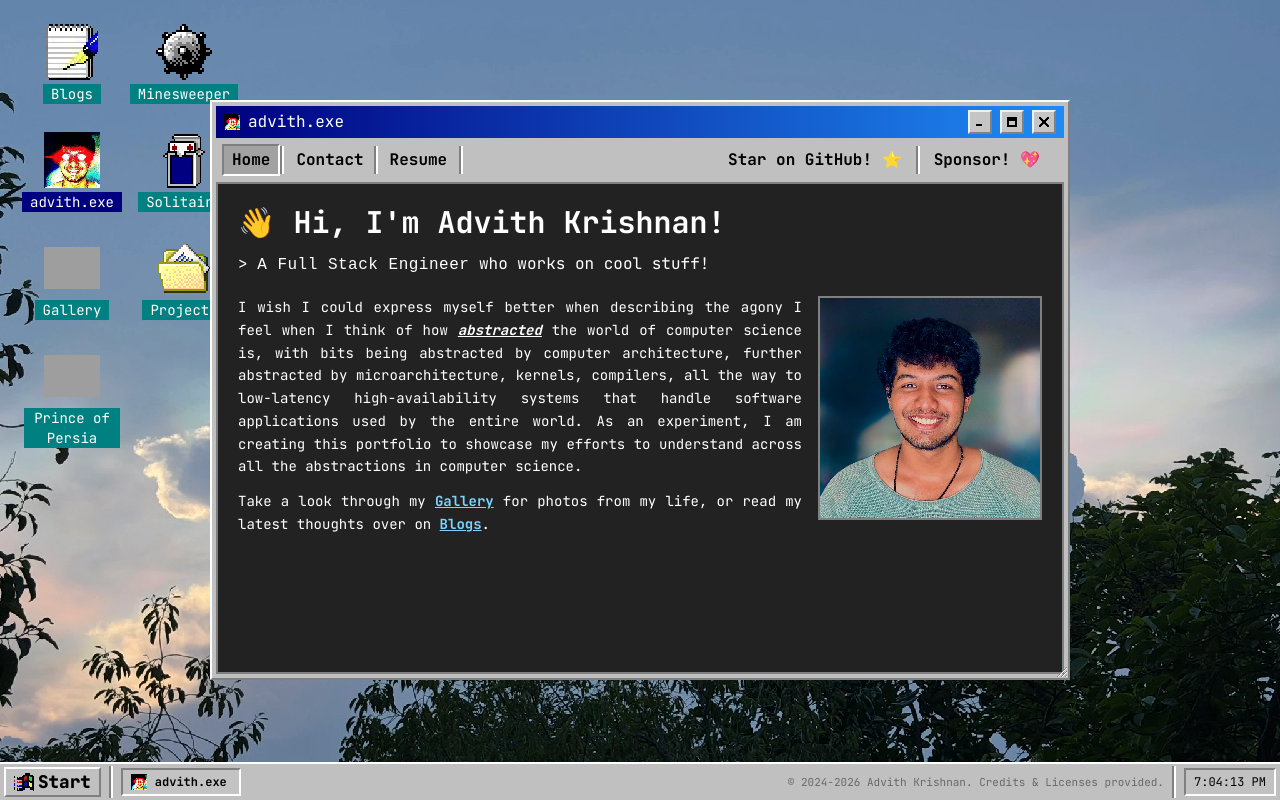
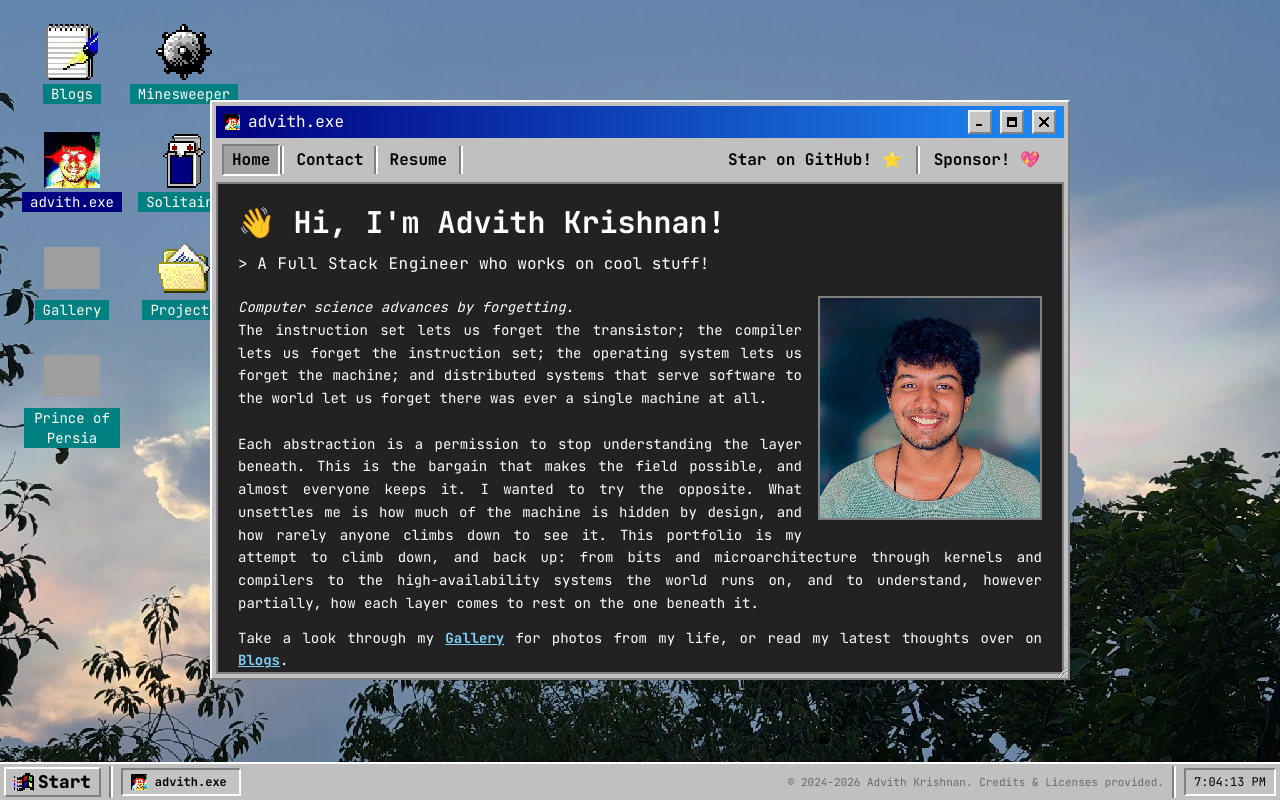
Before and after one commit to Diacod-I/portfolio-and-blog-site, a Next.js app: page / in a window 1280 px wide. Both pictures are taken after a click on the button "advith.exe". Built offline with nearby package versions, Linux system fonts and the light colour scheme; grey boxes are pictures that could not be loaded.

Commit message:
Update HomeClient content

```diff
--- a/components/HomeClient.tsx
+++ b/components/HomeClient.tsx
@@ -557,7 +557,7 @@ export default function HomeClient({
                   <span className="text-white text-md min-h-[28px]">
                     &gt; {" "} <span
                       className="inline-block transition-opacity duration-300"
-                      style={{ fontFamily: 'monospace, monospace', letterSpacing: '0.5px' }}
+                      style={{ letterSpacing: '0.5px' }}
                     >
                       {displayText.trim()}
                     </span>
@@ -577,12 +577,15 @@ export default function HomeClient({
                         className="object-cover"
                       />
                     </div>
+                    <h4 className="text-md"><i>Computer science advances by forgetting.</i></h4>
                     <p className="text-justify mb-3">
-                      I wish I could express myself better when describing the agony I feel
-                      when I think of how <span className="font-bold underline italic">abstracted</span> the
-                      world of computer science is, with bits being abstracted by computer architecture, further abstracted by microarchitecture, kernels, compilers,
-                      all the way to low-latency high-availability systems that handle software applications used by the entire world.
-                      As an experiment, I am creating this portfolio to showcase my efforts to understand across all the abstractions in computer science.
+                      The instruction set lets us forget the transistor; the compiler lets us forget the instruction set; the operating system
+                      lets us forget the machine; and distributed systems that serve software to the world let us forget there was ever
+                      a single machine at all.<br/><br/>
+                      Each abstraction is a permission to stop understanding the layer beneath. This is the bargain that makes the field possible, and almost everyone keeps it.
+                      I wanted to try the opposite. What unsettles me is how much of the machine is hidden by design, and how rarely anyone climbs down to see it.
+                      This portfolio is my attempt to climb down, and back up: from bits and microarchitecture through kernels and compilers to the high-availability systems
+                      the world runs on, and to understand, however partially, how each layer comes to rest on the one beneath it.
                     </p>
                     <p className="text-justify">
                       Take a look through my{' '}
```
